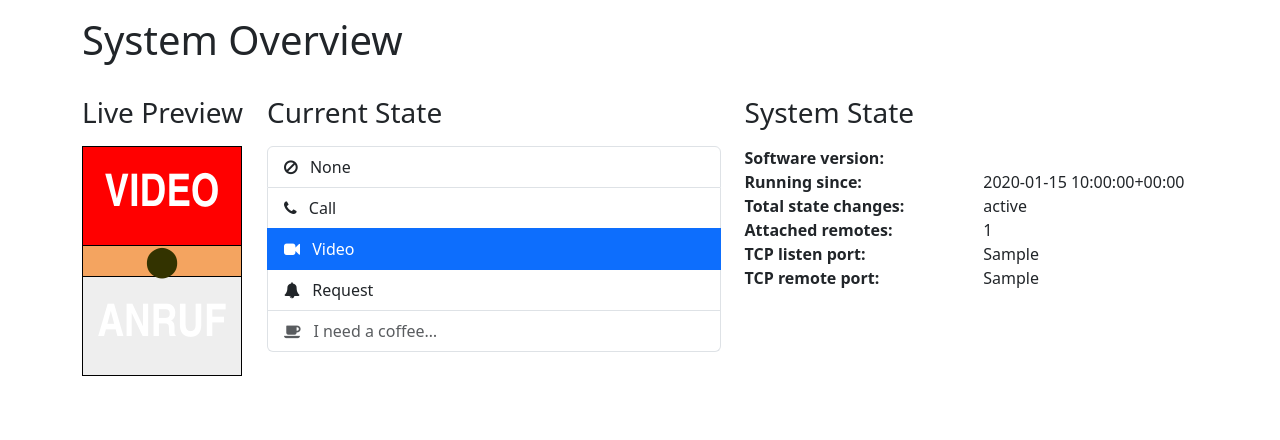
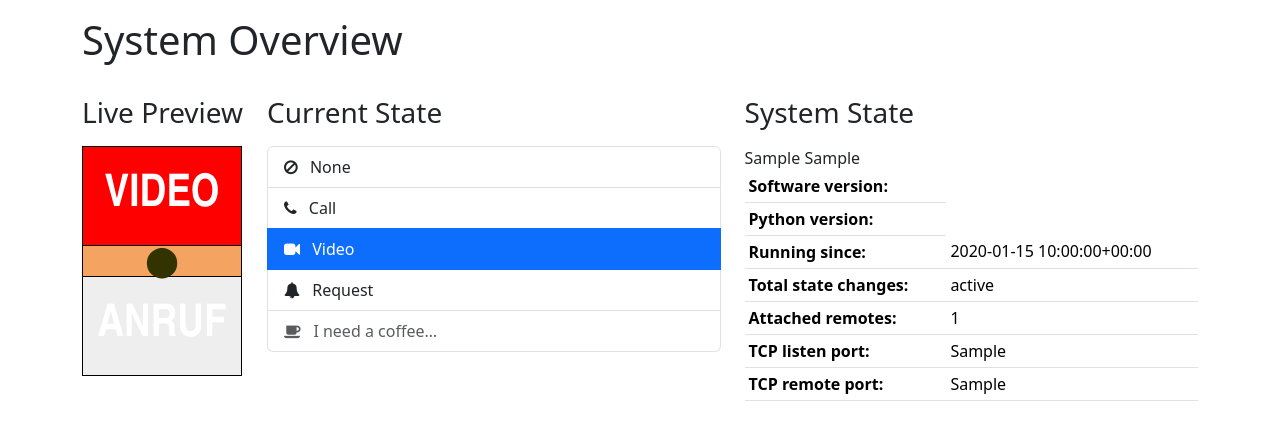
Before and after one commit to nbe95/home-office-light, a Flask app: template templates/state.html in a window 1280 px wide. Shown: the part 56-496 px from the top of the page. Run offline with Flask 2, Linux system fonts and the light colour scheme; the template is opened without the code that fills it: most values are stand-ins (such as "Sample title", 1, 10 or a date in 2020); parts of the project's set-up code (start-up, migrations or seed data) failed here and were passed over; some libraries are stand-ins or nearby versions.

Commit message:
Use tables - and add python version

```diff
--- a/src/constants.py
+++ b/src/constants.py
@@ -4,11 +4,14 @@
 
 
 import logging
+import sys
 from datetime import timedelta as td
 from os import environ as env
 from typing import Dict, List
 
 # General
+SW_VERSION: str = str(env["VERSION"])
+PY_VERSION: str = str(sys.version)
 LOG_MAPPING: Dict[str, int] = {
     "DEBUG": logging.DEBUG,
     "INFO": logging.INFO,
@@ -22,7 +25,6 @@ LOG_BUFFER_CAPACITY: int = 1000
 # Flask
 MAIN_TITLE: str = "9light"
 MAIN_TITLE_NAVBAR: str = "light"
-VERSION: str = env["VERSION"]
 FRONTEND_TEMPLATE_DIR: str = "templates/"
 FRONTEND_STATIC_DIR: str = "static/"
 PORT_FRONTEND: int = 9080
--- a/src/logger.py
+++ b/src/logger.py
@@ -20,6 +20,7 @@ class MemoryLogBuffer(BufferingHandler):
     @dataclass
     class LogEntry:
         """Dataclass which holds one single log entry."""
+
         number: int
         time: datetime
         logger: str
@@ -64,7 +65,7 @@ class MemoryLogBuffer(BufferingHandler):
             )
         )
         MemoryLogBuffer.entries = MemoryLogBuffer.entries[
-            -MemoryLogBuffer.capacity:
+            -MemoryLogBuffer.capacity :
         ]
 
     @staticmethod
--- a/templates/events.html
+++ b/templates/events.html
@@ -40,7 +40,7 @@
             <tbody>
                 {% for entry in events %}
                 <tr>
-                    <td>{{ entry.number }}</td>
+                    <th scope="row">{{ entry.number }}</th>
                     <td>{{ entry.time }}</td>
                     <td>
                         {% if entry.level == 10 %}<span class="badge rounded-pill bg-secondary">DEBUG</span>{% endif %}
@@ -49,7 +49,7 @@
                         {% if entry.level == 40 %}<span class="badge rounded-pill bg-danger">ERROR</span>{% endif %}
                         {% if entry.level == 50 %}<span class="badge rounded-pill bg-dark">CRITICAL</span>{% endif %}
                     </td>
-                    <td>{{ entry.logger }}</td>
+                    <td class="fw-bold">{{ entry.logger }}</td>
                     <td>
                         <span>{{ entry.message }}</span>
                         <span class="small text-muted">&ndash; {{ entry.path }}:{{ entry.line }}</span>
--- a/templates/state.html
+++ b/templates/state.html
@@ -60,30 +60,38 @@
             <div class="col">
                 <h3>System State</h3>
 
-                <div class="row">
-                    <div class="col"><strong>Software version:</strong></div>
-                    <div class="col">{{ VERSION }}</div>
-                </div>
-                <div class="row">
-                    <div class="col"><strong>Running since:</strong></div>
-                    <div class="col">{{ stat["start_time"].astimezone() }}</div>
-                </div>
-                <div class="row">
-                    <div class="col"><strong>Total state changes:</strong></div>
-                    <div class="col">{{ stat["state_changes"] }}</div>
-                </div>
-                <div class="row">
-                    <div class="col"><strong>Attached remotes:</strong></div>
-                    <div class="col">{{ stat["num_remotes"] }}</div>
-                </div>
-                <div class="row">
-                    <div class="col"><strong>TCP listen port:</strong></div>
-                    <div class="col">{{ stat["listen_port"] }}</div>
-                </div>
-                <div class="row">
-                    <div class="col"><strong>TCP remote port:</strong></div>
-                    <div class="col">{{ stat["remote_port"] }}</div>
-                </div>
+                <table class="table table-sm">
+                    <tbody>
+                        <tr>
+                            <td class="fw-bold">Software version:</td>
+                            <td">{{ sw_version }}</td>
+                        </tr>
+                        <tr>
+                            <td class="fw-bold">Python version:</td>
+                            <td">{{ py_version }}</td>
+                        </tr>
+                        <tr>
+                            <td class="fw-bold">Running since:</td>
+                            <td>{{ stat["start_time"].astimezone() }}</td>
+                        </tr>
+                        <tr>
+                            <td class="fw-bold">Total state changes:</td>
+                            <td>{{ stat["state_changes"] }}</td>
+                        </tr>
+                        <tr>
+                            <td class="fw-bold">Attached remotes:</td>
+                            <td>{{ stat["num_remotes"] }}</td>
+                        </tr>
+                        <tr>
+                            <td class="fw-bold">TCP listen port:</td>
+                            <td>{{ stat["listen_port"] }}</td>
+                        </tr>
+                        <tr>
+                            <td class="fw-bold">TCP remote port:</td>
+                            <td>{{ stat["remote_port"] }}</td>
+                        </tr>
+                    </tbody>
+                </table>
             </div>
 
         </div>
```
Also changed, not shown: src/frontend.py (+6 -4 lines).
